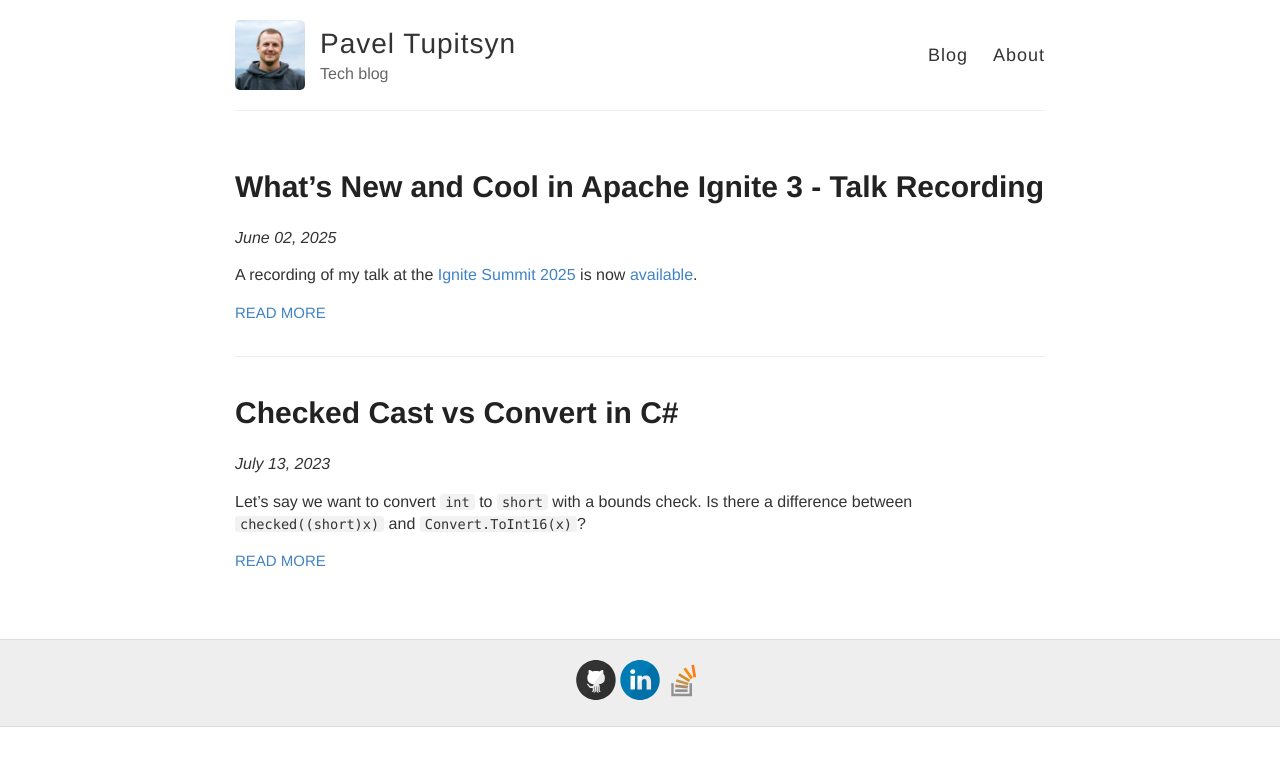
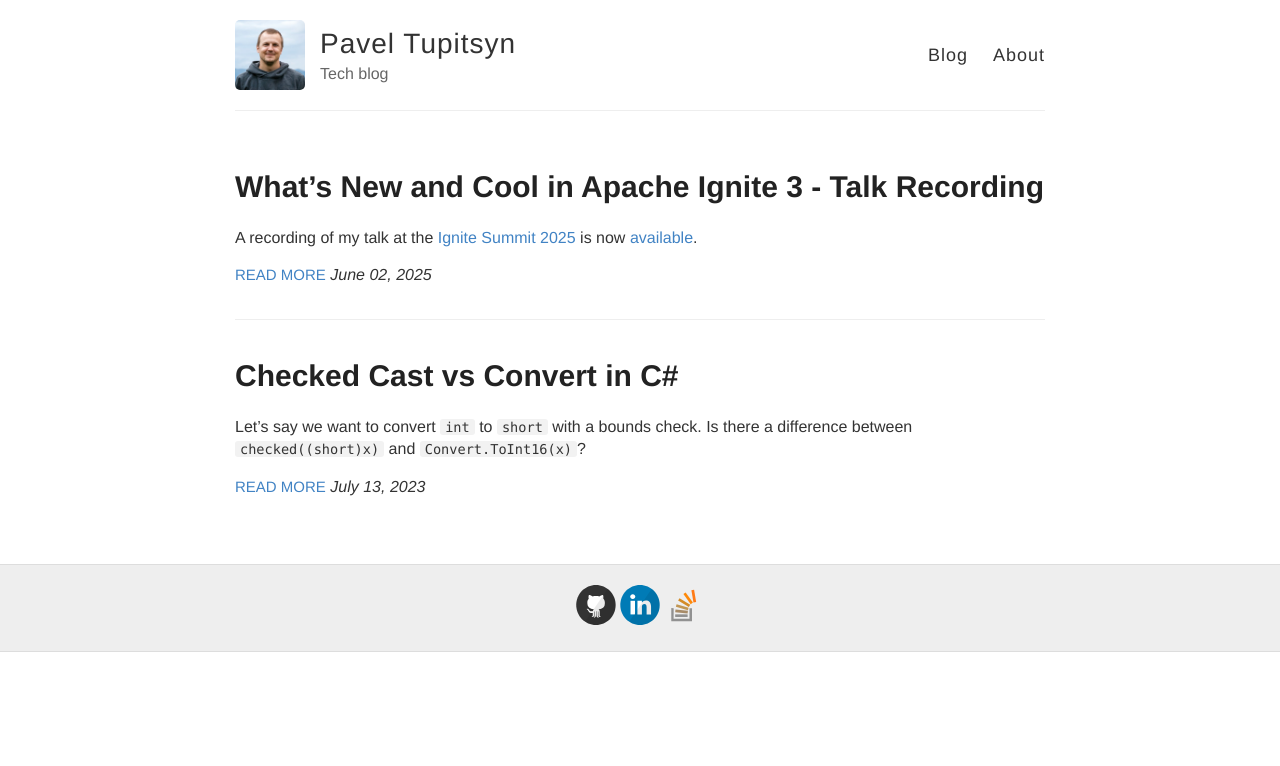
Before and after one commit to ptupitsyn/ptupitsyn.github.io, a Jekyll site: the page built from index.html, in a window 1280 px wide. Shown: the top 766 px of the page. Built offline with Jekyll 4.4.1, drawn with Linux system fonts in a browser that asks for light colours.

Commit message:
Add post dates

```diff
--- a/index.html
+++ b/index.html
@@ -7,13 +7,14 @@ layout: default
     <article class="post">
 
       <h1><a href="{{ site.baseurl }}{{ post.url }}">{{ post.title }}</a></h1>
-      <i>{{ post.date | date: "%B %d, %Y" }}</i>
 
       <div class="entry">
         {{ post.excerpt }}
       </div>
 
       <a href="{{ site.baseurl }}{{ post.url }}" class="read-more">Read More</a>
+      <i>{{ post.date | date: "%B %d, %Y" }}</i>
+
     </article>
   {% endfor %}
 </div>
```
